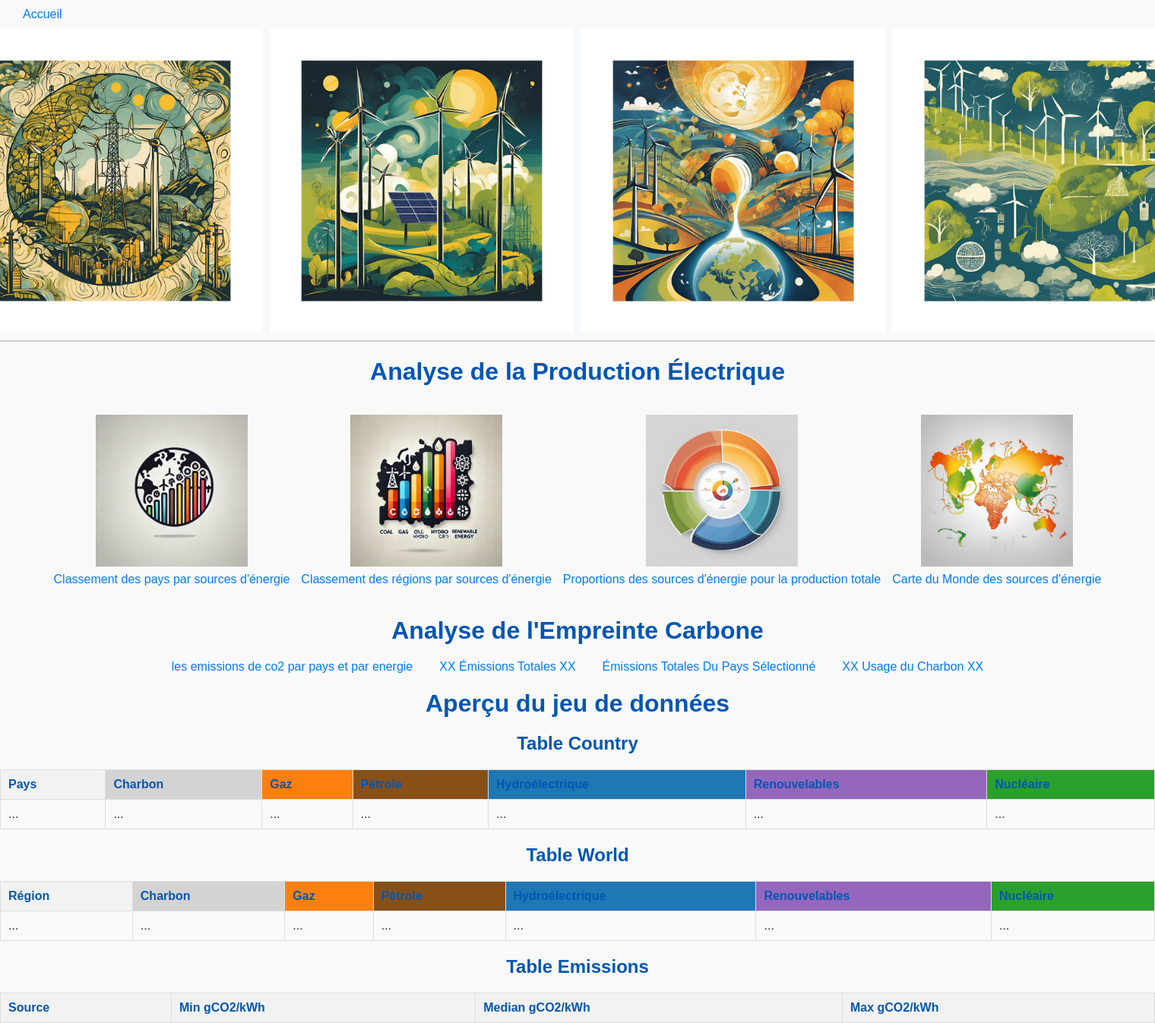
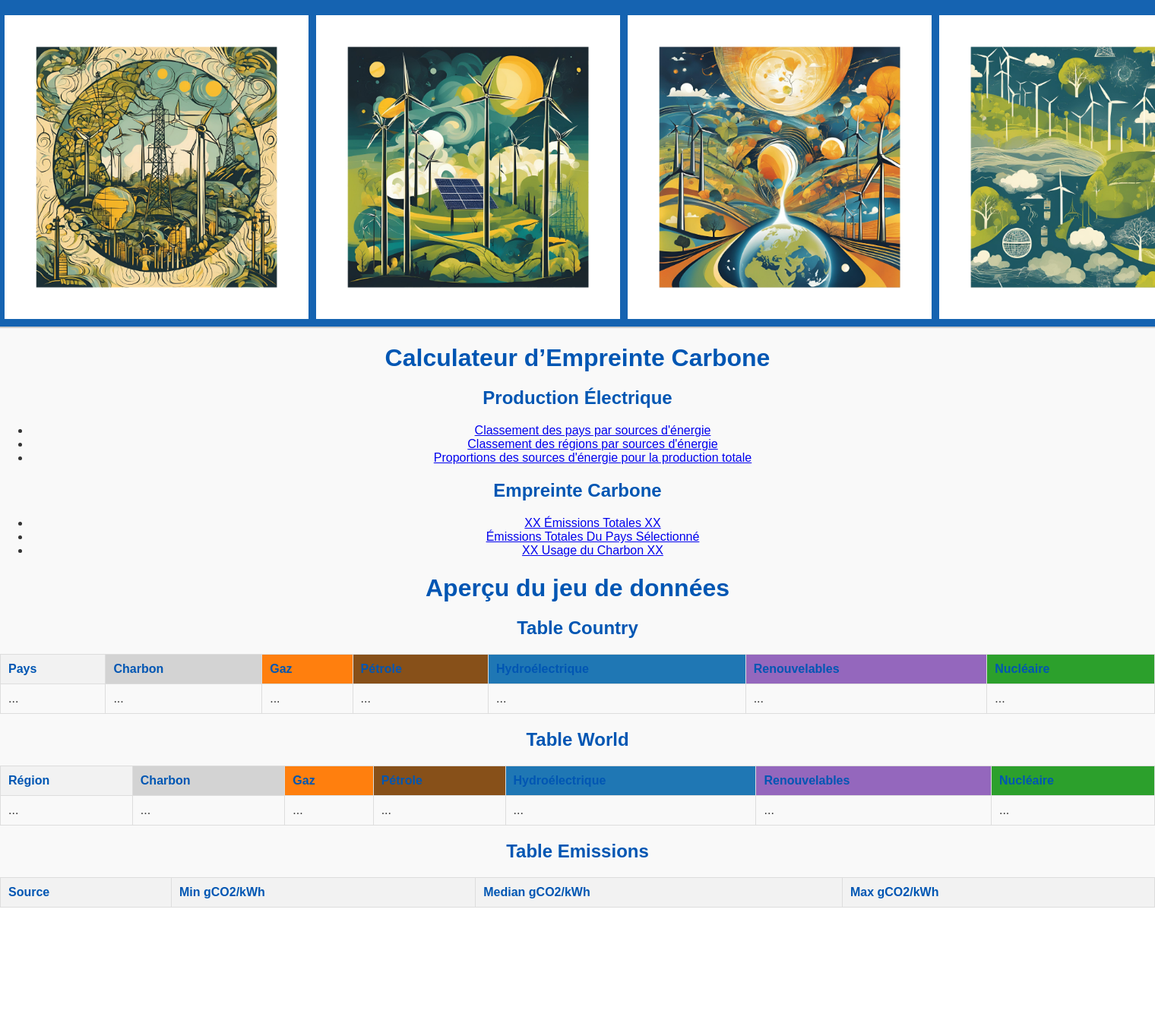
Before and after one commit to bruno-coulet/hello-dbms, a Flask app: page / in a window 1520 px wide; the page is wider, and only the part inside the window is pictured. Shown: that part at 76% size. After the commit the page ends 1195 px from the top of that part, so only its background shows below. Run offline with Flask 3, Linux system fonts and the light colour scheme; data that the repository does not hold is empty; parts of the project's set-up code (start-up, migrations or seed data) failed here and were passed over; some libraries are stand-ins or nearby versions.

Commit message:
css upgrade

```diff
--- a/carbon_footprint_app/static/CSS/style.css
+++ b/carbon_footprint_app/static/CSS/style.css
@@ -10,12 +10,67 @@ body {
 /* Header Container */
 #header-container {
     display: flex;
+    flex-direction: row;
+    align-items: center;
+    padding: 10px 20px;
+    background-color: #1563b1;
+    border-bottom: 2px solid #ccc;
+    gap: 50px;
+    justify-content: center;
+}
+
+#header-container h1 {
+    color:white;
+}
+
+.main-nav {
+    display: flex;
+    justify-content: center;
+    align-items: center;
+    gap: 6rem;
+    background-color: #f0f0f0;
+    min-height: 200px;
+}
+
+
+.nav-bloc {
+    display: flex;
     flex-direction: column;
     align-items: center;
-    padding: 10px 20px;
-    background-color: #f8f9fa;
-    border-bottom: 2px solid #ccc;
 }
+
+
+.nav-bloc h2 {
+    margin-bottom: 10px;
+    font-size: 18px;
+}
+
+.nav-bloc ul {
+    list-style-type: none;
+    padding: 0;
+    margin: 0;
+}
+
+.nav-bloc li {
+    margin-bottom: 5px;
+}
+
+.nav-bloc a {
+    text-decoration: none;
+    color: #333;
+    transition: color 0.3s;
+}
+
+.nav-bloc a:hover {
+    color: #007BFF;
+}
+
+
+.nav-home {
+    font-weight: bold;
+    align-self: center;
+}
+
 
 /* Logo */
 #logo {
@@ -72,8 +127,7 @@ body {
     color: #333;
 }
 
-/* Navigation Menu */
-#navigation ul {
+#nav ul {
     list-style-type: none;
     margin: 0;
     padding: 0;
@@ -82,11 +136,11 @@ body {
     gap: 15px;
 }
 
-#navigation ul li {
+#nav ul li {
     display: inline;
 }
 
-#navigation ul li a {
+#nav ul li a {
     text-decoration: none;
     font-size: 16px;
     color: #007BFF;
@@ -94,7 +148,7 @@ body {
     transition: background-color 0.3s, color 0.3s;
 }
 
-#navigation ul li a:hover {
+#nav ul li a:hover {
     background-color: #007BFF;
     color: white;
     border-radius: 5px;
--- a/carbon_footprint_app/templates/base.html
+++ b/carbon_footprint_app/templates/base.html
@@ -3,7 +3,7 @@
     <head>
         <meta charset="UTF-8">
         <meta name="viewport" content="width=device-width, initial-scale=1.0">
-        <title>Carbon Footprint Analysis</title>
+        <title>Analyse de l'Empreinte Carbone</title>
         <script src="https://cdn.plot.ly/plotly-latest.min.js"></script>
         <link rel="stylesheet" href="{{ url_for ('static', filename='css/style.css') }}">
     </head>
@@ -27,59 +27,22 @@
 
             <div id="title">
 
+                <h1>Calculateur d’Empreinte Carbone</h1>
 
-                <h1>Analyse de la Production Électrique</h1>
+                <h2>Production Électrique</h2>
 
                 <nav id="navigation">
                     <ul>
-                        <li>
-                            <a href="/country-energy-usage">
-                                <div class="logo-text-container">
-                                    <img src="{{ url_for('static', filename='img/classement_pays_logo.webp') }}"
-                                         alt="Classement des pays"
-                                         class="small-logo">
-                                    Classement des pays par sources d'énergie
-                                </div>
-                            </a>
-                        </li>
-                        <li>
-                            <a href="/regions-energy-usage">
-                                <div class="logo-text-container">
-                                    <img src="{{ url_for('static', filename='img/classement_regions_logo.webp') }}"
-                                         alt="Classement des régions"
-                                         class="small-logo">
-                                    Classement des régions par sources d'énergie
-                                </div>
-                            </a>
-                        </li>
-                        <li>
-                            <a href="/energy-source-proportions">
-                                <div class="logo-text-container">
-                                    <img src="{{ url_for('static', filename='img/proportion_logo.png') }}"
-                                         alt="Proportions des sources d'énergie"
-                                         class="small-logo">
-                                    Proportions des sources d'énergie pour la production totale
-                                </div>
-                            </a>
-                        </li>
-                        <li>
-                            <a href="/world-map">
-                                <div class="logo-text-container">
-                                    <img src="{{ url_for('static', filename='img/carte_logo.png') }}"
-                                         alt="Carte du Monde des sources d'énergie"
-                                         class="small-logo">
-                                         Carte du Monde des sources d'énergie
-                                </div>
-                            </a>
-                        </li>
+                        <li><a href="/country-energy-usage">Classement des pays par sources d'énergie</a></li>
+                        <li><a href="/regions-energy-usage">Classement des régions par sources d'énergie</a></li>
+                        <li><a href="/energy-source-proportions">Proportions des sources d'énergie pour la production totale</a></li>
                     </ul>
                 </nav>
 
-                <h1>Analyse de l'Empreinte Carbone</h1>
+                <h2>Empreinte Carbone</h2>
 
                 <nav id="navigation">
                     <ul>
-                        <li><a href="/emission_contribution">les emissions de co2 par pays et par energie</a></li>
                         <li><a href="/total-emissions">XX Émissions Totales XX</a></li>
                         <li><a href="/selected_country_total_emissions">Émissions Totales Du Pays Sélectionné</a></li>
                         <li><a href="/coal-usage">XX Usage du Charbon XX</a></li>
@@ -87,12 +50,12 @@
                 </nav>
 
             </div>
-        </header>
+        </nav>
+    </header>
 
-        <div id="container">
-            {% block content %}
-            {% endblock %}
-        </div>
-
-    </body>
+    <main id="container">
+        {% block content %}
+        {% endblock %}
+    </main>
+</body>
 </html>
```
Also changed, not shown: carbon_footprint_app/static/img/IA.png (added).
